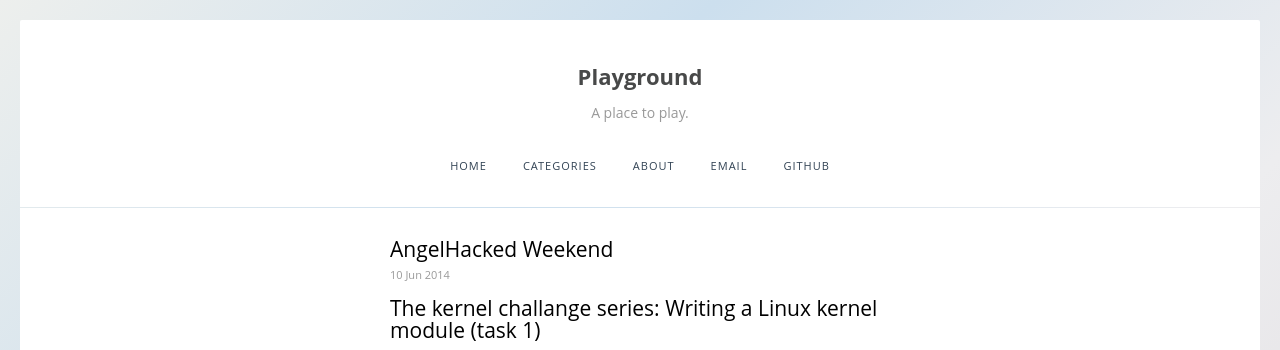
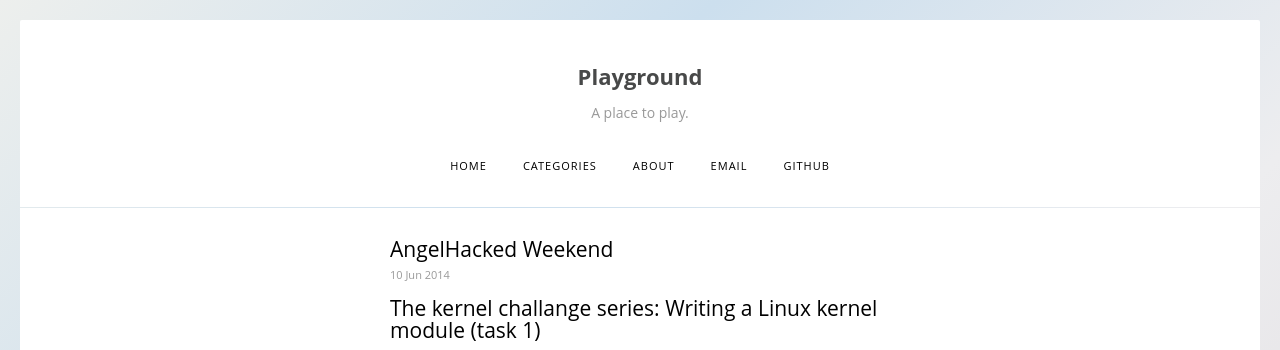
Before and after one commit to TrigonaMinima/TrigonaMinima.github.io, a Jekyll site: the page built from index.html, in a window 1280 px wide. Shown: the top 350 px of the page. Built offline with Jekyll 4.4.1, drawn with Linux system fonts in a browser that asks for light colours; Markdown is read by kramdown in place of the engine named in the settings; the list of posts is cut into pages by our own code.

Commit message:
link color changed

```diff
--- a/themes/-global/css/basics.css
+++ b/themes/-global/css/basics.css
@@ -7,7 +7,7 @@ body > footer a { color: #808080; }
 * { -webkit-font-smoothing: antialiased; }
 * { box-sizing: border-box; -webkit-box-sizing: border-box; -moz-box-sizing: border-box; }
 a { color: #000; text-decoration: none; }   /*1157f2*/
-nav > a {color: #345;  text-decoration: none;}
+/*nav > a {color: #345;  text-decoration: none;}*/
 
 del { color: #999; }
 h1 a, h2 a { color: inherit; }
```
